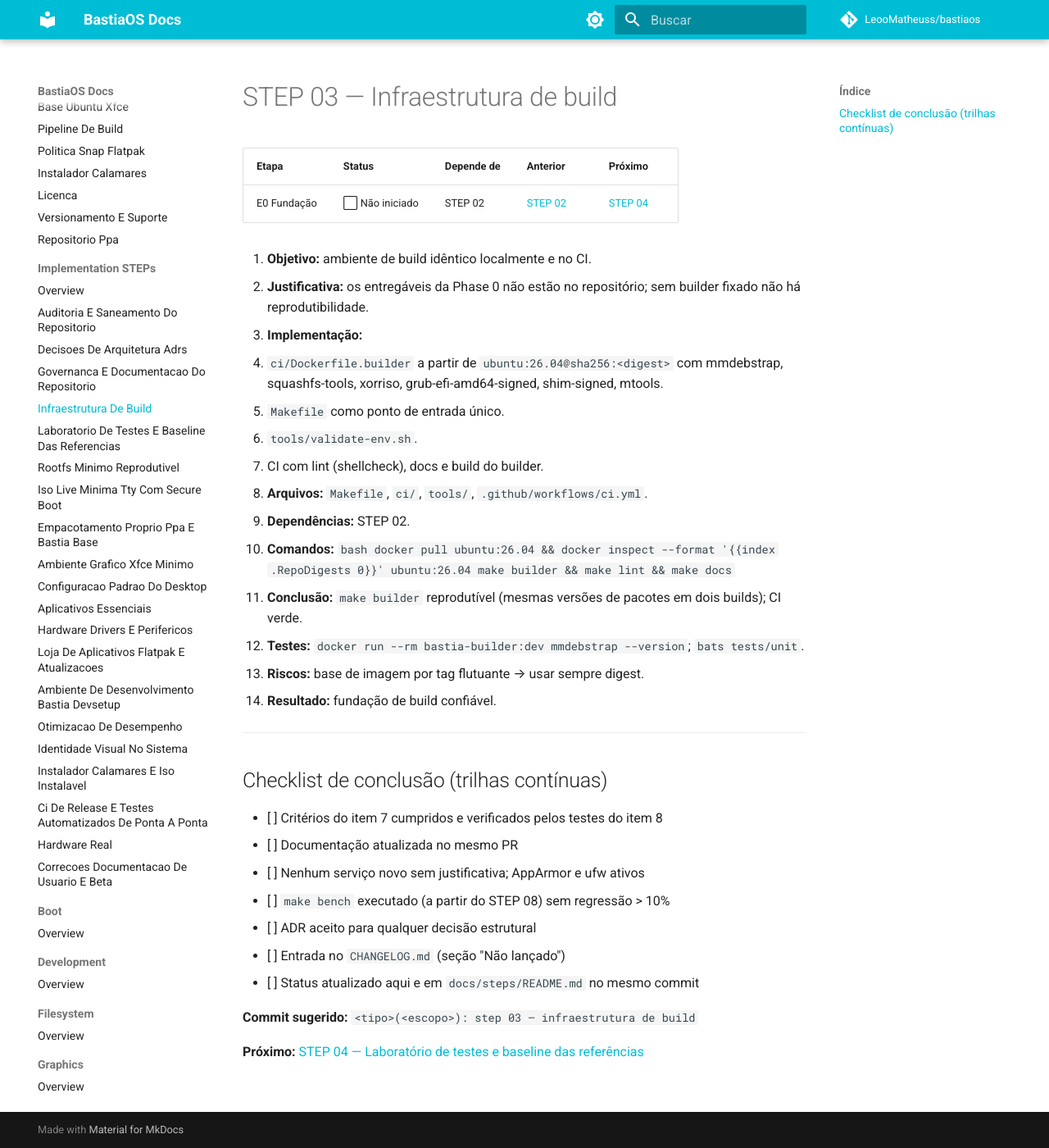
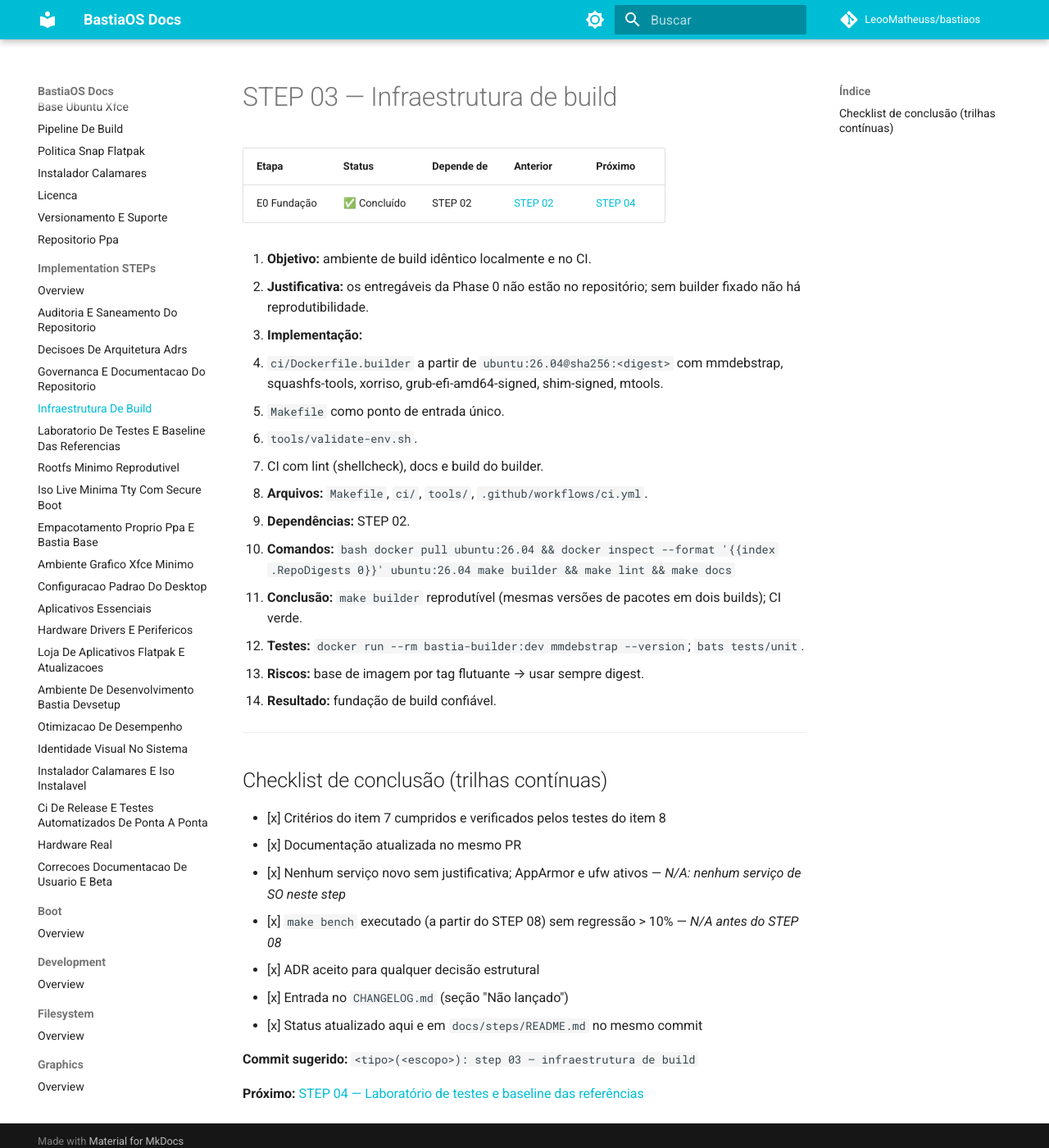
Before and after one commit to LeooMatheuss/bastiaos, an MkDocs documentation site: the page built from docs/steps/STEP-03-infraestrutura-de-build.md, in a window 1280 px wide and 1400 px high. Shown: the whole window at 82% size. Built offline with MkDocs 1.6.1 and Material for MkDocs 9.7.7, drawn with Linux system fonts in a browser that asks for light colours; comment, search, counter and statistics services are not loaded.

```diff
--- a/docs/steps/STEP-03-infraestrutura-de-build.md
+++ b/docs/steps/STEP-03-infraestrutura-de-build.md
@@ -2,7 +2,7 @@
 
 | Etapa | Status | Depende de | Anterior | Próximo |
 |---|---|---|---|---|
-| E0 Fundação | ⬜ Não iniciado | STEP 02 | [STEP 02](STEP-02-governanca-e-documentacao-do-repositorio.md) | [STEP 04](STEP-04-laboratorio-de-testes-e-baseline-das-referencias.md) |
+| E0 Fundação | ✅ Concluído | STEP 02 | [STEP 02](STEP-02-governanca-e-documentacao-do-repositorio.md) | [STEP 04](STEP-04-laboratorio-de-testes-e-baseline-das-referencias.md) |
 
 1. **Objetivo:** ambiente de build idêntico localmente e no CI.
 2. **Justificativa:** os entregáveis da Phase 0 não estão no repositório; sem builder fixado não há reprodutibilidade.
@@ -26,13 +26,13 @@
 ---
 
 ## Checklist de conclusão (trilhas contínuas)
-- [ ] Critérios do item 7 cumpridos e verificados pelos testes do item 8
-- [ ] Documentação atualizada no mesmo PR
-- [ ] Nenhum serviço novo sem justificativa; AppArmor e ufw ativos
-- [ ] `make bench` executado (a partir do STEP 08) sem regressão > 10%
-- [ ] ADR aceito para qualquer decisão estrutural
-- [ ] Entrada no `CHANGELOG.md` (seção "Não lançado")
-- [ ] Status atualizado aqui e em `docs/steps/README.md` no mesmo commit
+- [x] Critérios do item 7 cumpridos e verificados pelos testes do item 8
+- [x] Documentação atualizada no mesmo PR
+- [x] Nenhum serviço novo sem justificativa; AppArmor e ufw ativos — *N/A: nenhum serviço de SO neste step*
+- [x] `make bench` executado (a partir do STEP 08) sem regressão > 10% — *N/A antes do STEP 08*
+- [x] ADR aceito para qualquer decisão estrutural
+- [x] Entrada no `CHANGELOG.md` (seção "Não lançado")
+- [x] Status atualizado aqui e em `docs/steps/README.md` no mesmo commit
 
 **Commit sugerido:** `<tipo>(<escopo>): step 03 — infraestrutura de build`
 
```
Also changed, not shown: CHANGELOG.md (+1 -0 lines), docs/steps/README.md (+2 -2 lines), 6 other files.
